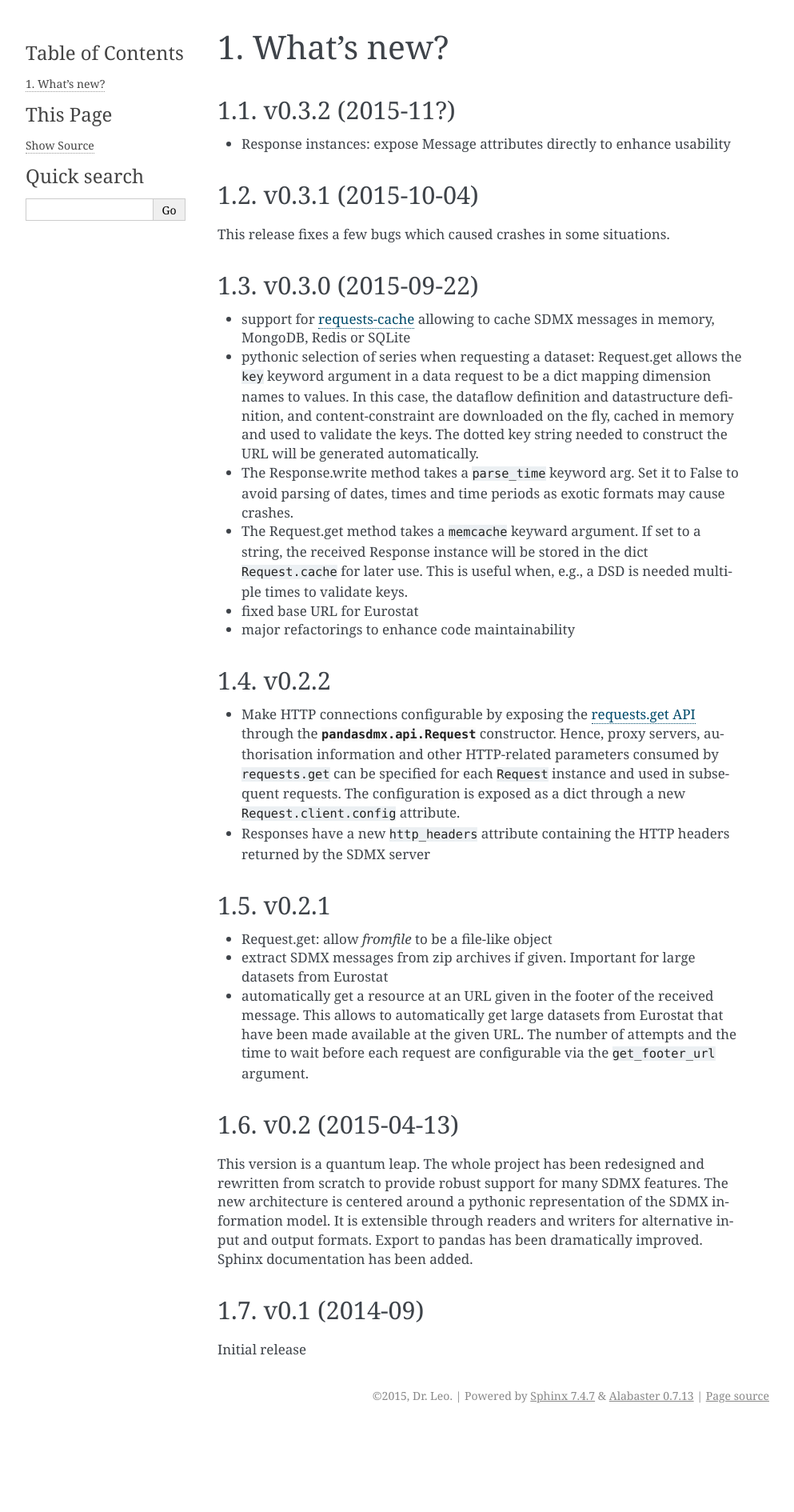
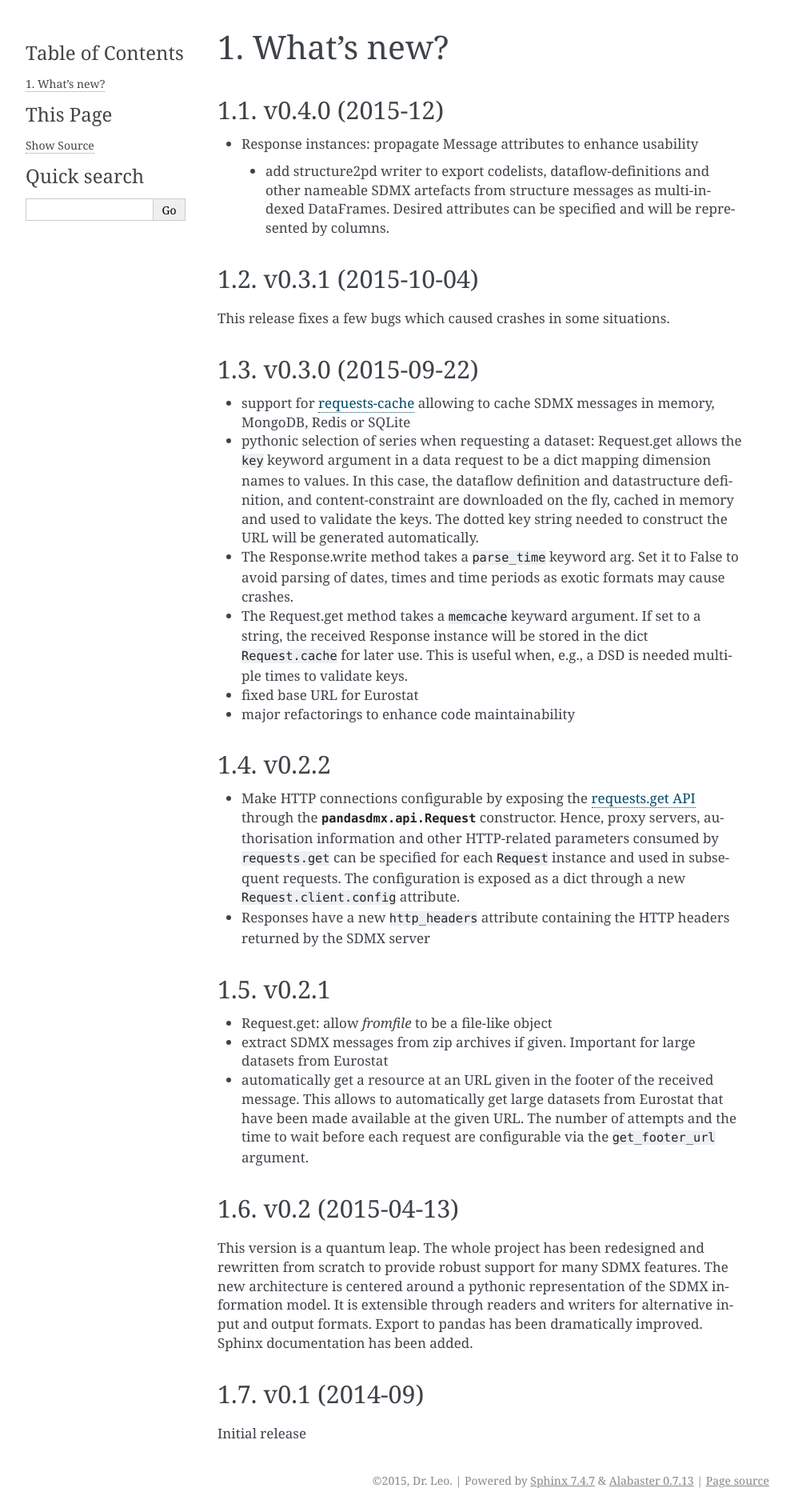
Before and after one commit to dr-leo/pandaSDMX, a Sphinx documentation site: the page built from doc/whatsnew.rst, in a window 1280 px wide. Shown: the whole page at 80% size, without its empty margins (148-1141 px from the left). Built offline with Sphinx 7.4.7, drawn with Linux system fonts in a browser that asks for light colours; before the commit the page ends 1784 px from its top, so only the background shows below that.

Commit message:
bug fixes. The structure writer is still unstable.

```diff
--- a/doc/whatsnew.rst
+++ b/doc/whatsnew.rst
@@ -3,11 +3,14 @@
 What's new?
 ==============
 
-v0.3.2 (2015-11?)
+v0.4.0 (2015-12)
 -----------------------
 
-* Response instances: expose Message attributes directly to enhance usability
-
+* Response instances: propagate Message attributes to enhance usability
+ * add structure2pd writer to export codelists, dataflow-definitions and other
+   nameable SDMX artefacts from structure messages
+   as multi-indexed DataFrames. Desired attributes can be specified and will be
+   represented by columns.
 
 v0.3.1 (2015-10-04)
 -----------------------
```
Also changed, not shown: 2 other files.
